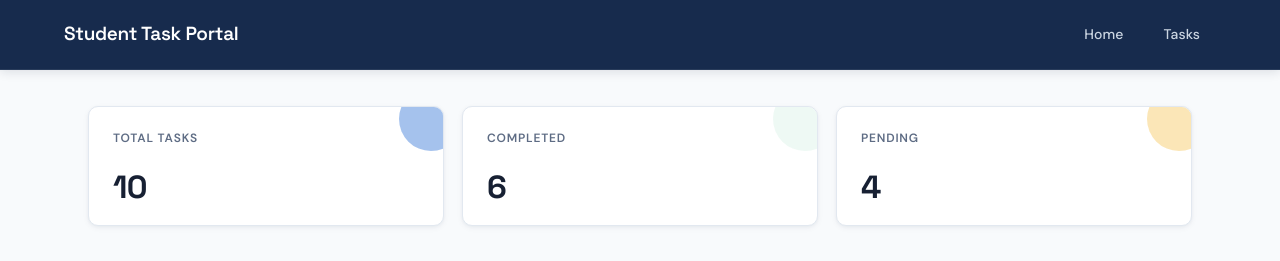
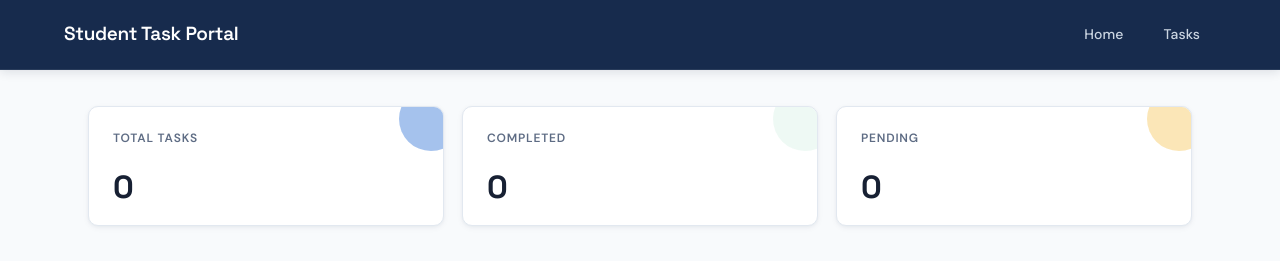
Before and after one commit to rohitsm146/MERN-TRAINING, a React (Vite) app in the folder Student_Task_Management_Portal/: page / in a window 1280 px wide. Shown: the top 261 px of the page. Built offline with nearby package versions, Linux system fonts and the light colour scheme; no server answers.

Commit message:
Get and Post

```diff
--- a/Student_Task_Management_Portal/src/components/Dashboard.jsx
+++ b/Student_Task_Management_Portal/src/components/Dashboard.jsx
@@ -4,28 +4,31 @@ import AddTask from "./AddTask";
 
 function Dashboard(props) {
 
-    function toggleTask(id){
+    function toggleTask(id) {
         props.setTasks(
             props.tasks.map((task) => {
-                if(task.id === id){
-                    return {...task,
-                        status: task.status === "Completed"
-                                    ? "Pending"
-                                    : "Completed"
+                if (task.id === id) {
+                    return {
+                        ...task,
+                        status:
+                            task.status === "Completed"
+                                ? "Pending"
+                                : "Completed"
                     };
                 }
+
                 return task;
             })
         );
     }
 
-    function addTask(newTask){
+    function addTask(newTask) {
         props.setTasks([...props.tasks, newTask]);
     }
 
-    function deleteTask(id){
+    function deleteTask(id) {
         props.setTasks(
-            props.tasks.filter((task)=>task.id !==id)
+            props.tasks.filter((task) => task.id !== id)
         );
     }
 
@@ -33,28 +36,48 @@ function Dashboard(props) {
         <main>
 
             <div className="stats-container">
-                <StatCard title="Total Tasks" value="10"/>
-                <StatCard title="Completed" value="6"/>
-                <StatCard title="Pending" value="4"/>
+
+                <StatCard
+                    title="Total Tasks"
+                    value={props.tasks.length}
+                />
+
+                <StatCard
+                    title="Completed"
+                    value={
+                        props.tasks.filter(
+                            (task) => task.status === "Completed"
+                        ).length
+                    }
+                />
+
+                <StatCard
+                    title="Pending"
+                    value={
+                        props.tasks.filter(
+                            (task) => task.status === "Pending"
+                        ).length
+                    }
+                />
 
             </div>
 
-            <AddTask  onAddTask={addTask}/>
+            <AddTask onAddTask={addTask} />
 
             <h2>Recent Tasks</h2>
 
             <div className="tasks-container">
-                {props.tasks.map((task)=>(
+                {props.tasks.map((task) => (
                     <TaskCard
                         key={task.id}
-                        id ={task.id}
+                        id={task.id}
                         title={task.title}
                         description={task.description}
                         status={task.status}
-                        onToggle={()=>toggleTask(task.id)}
-                        onDelete={()=>deleteTask(task.id)}
+                        onToggle={() => toggleTask(task.id)}
+                        onDelete={() => deleteTask(task.id)}
                     />
-                ))};
+                ))}
             </div>
 
         </main>
```
